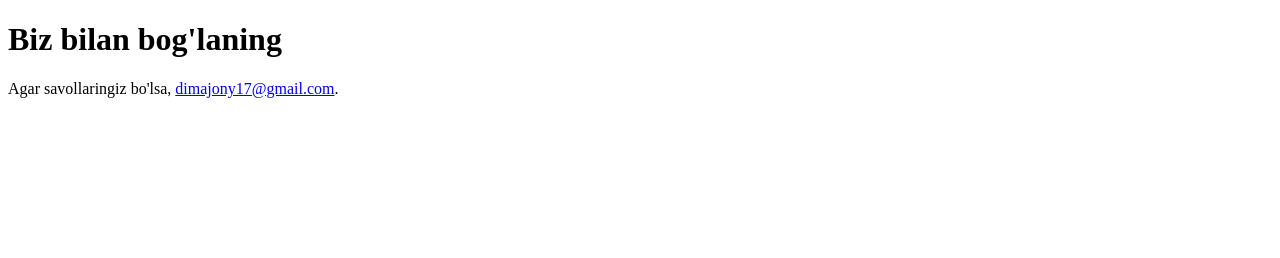
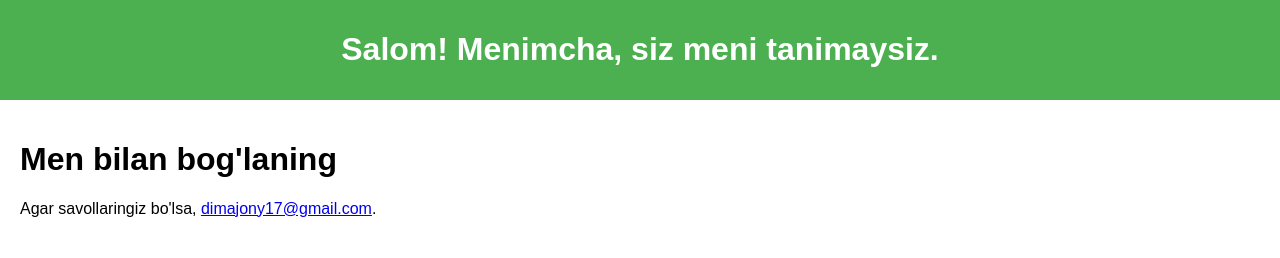
Before and after one commit to dimajony/my-website, a plain HTML site: page index.html in a window 1280 px wide. Drawn offline with Linux system fonts and the light colour scheme.

Commit message:
Update index.html

```diff
--- a/index.html
+++ b/index.html
@@ -5,12 +5,34 @@
 	<meta charset="UTF-8">
 	<meta name="viewport" content="width=device-width, initial-scale=1.0">
 	<title>Gmail Havola</title>
+	<style>
+		body {
+			font-family: Arial, sans-serif;
+			margin: 0;
+			padding: 0;
+		}
+
+		header {
+			background-color: #4CAF50;
+			color: white;
+			padding: 10px 0;
+			text-align: center;
+		}
+
+		.container {
+			padding: 20px;
+		}
+	</style>
 </head>
 
 <body>
-
-	<h1>Biz bilan bog'laning</h1>
-	<p>Agar savollaringiz bo'lsa, <a href="mailto:dimajony17@gmail.com">dimajony17@gmail.com</a>.</p>
+	<header>
+		<h1>Salom! Menimcha, siz meni tanimaysiz.</h1>
+	</header>
+	<div class="container">
+		<h1>Men bilan bog'laning</h1>
+		<p>Agar savollaringiz bo'lsa, <a href="mailto:dimajony17@gmail.com">dimajony17@gmail.com</a>.</p>
+	</div>
 
 </body>
 
```
